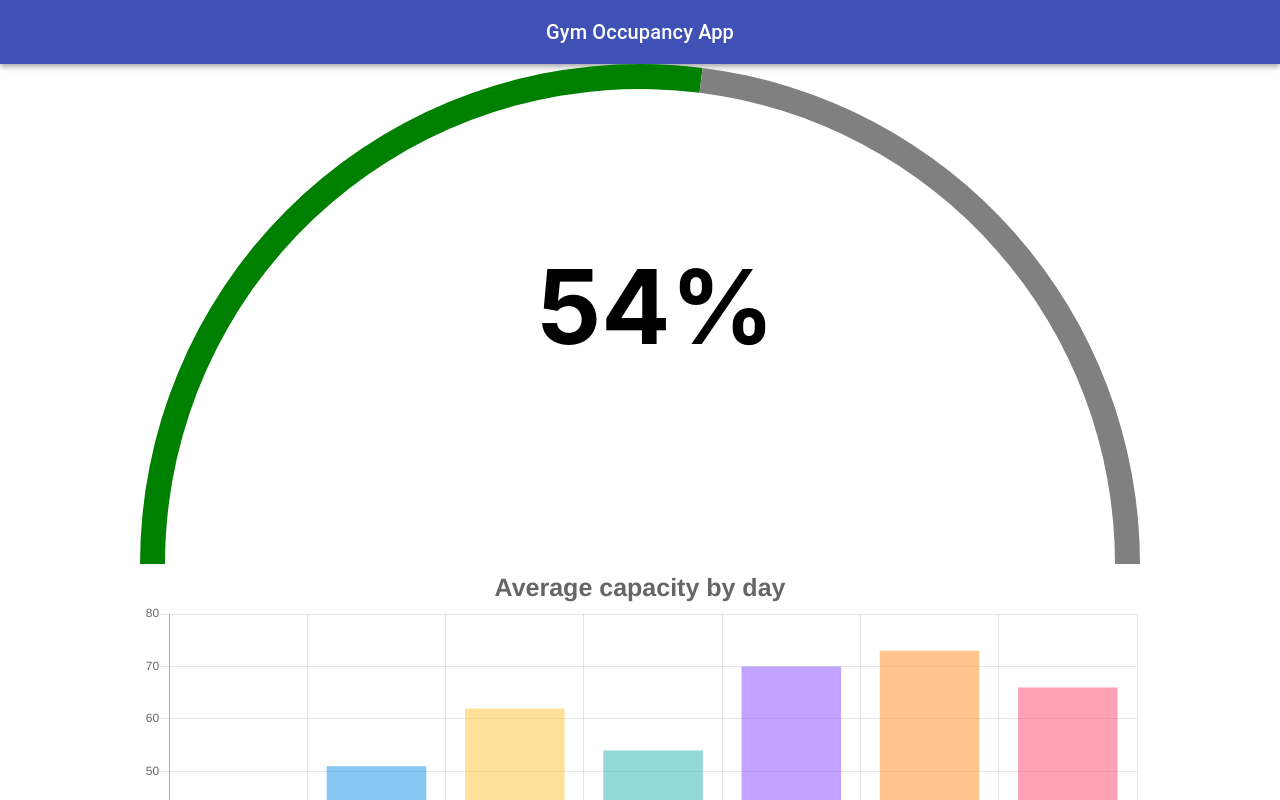
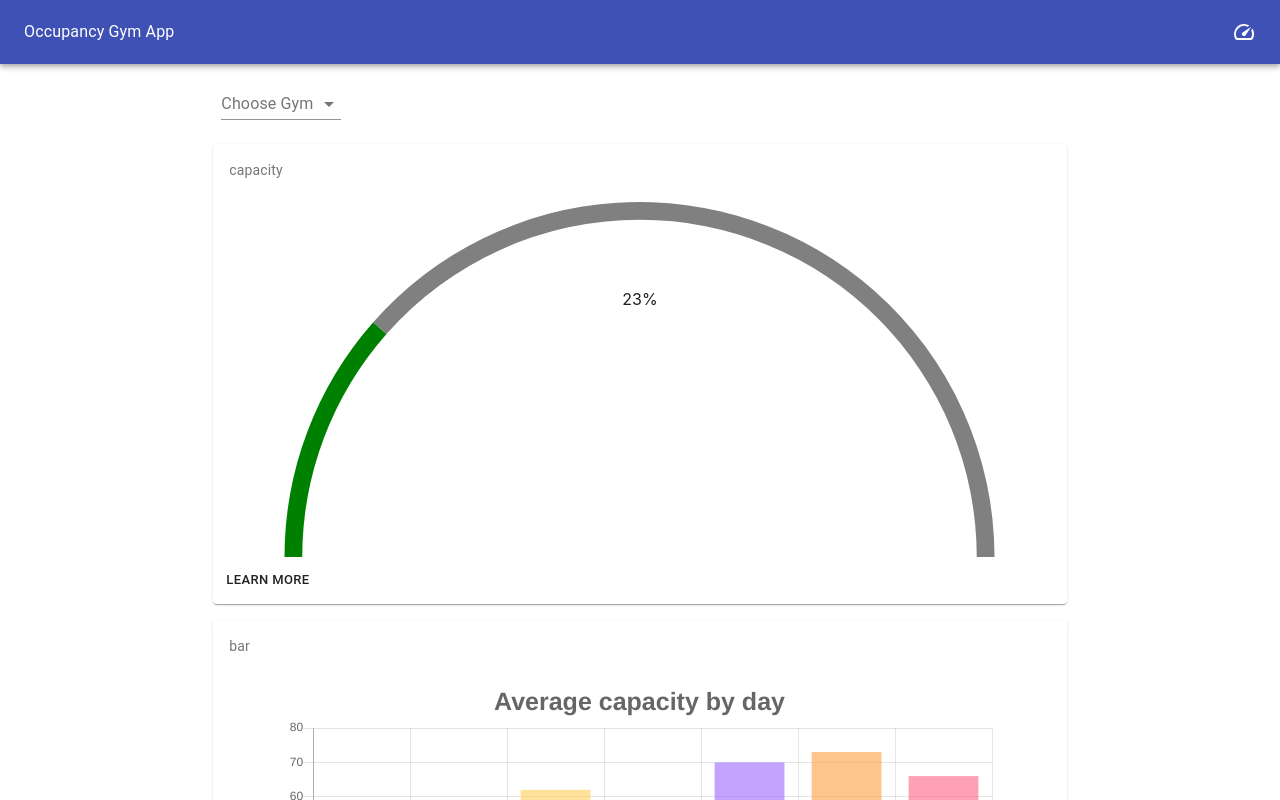
Before and after one commit to JottScones/frontend-testing, a React (Create React App) app: page / in a window 1280 px wide. Shown: the top 800 px of the page. Built offline with nearby package versions, Linux system fonts and the light colour scheme; the HTML template or start-up script is replaced by a standard one.

Commit message:
More material-ui focused design using grids

```diff
--- a/src/App.js
+++ b/src/App.js
@@ -1,63 +1,24 @@
 import React, { Component } from 'react';
-import BarGraph from './components/charts/BarGraph';
-import Capacity from './components/charts/Capacity';
-import Header from './components/layout/Header';
-import Menu from './components/navigation/MenuBar';
-import './App.css';
+import { Grid } from '@material-ui/core';
+import Header from './components/Header';
+import Content from './components/Content';
 
 class App extends Component {
-  constructor() {
-    super();
-    this.state = {
-      capacityData: {},
-      barData: {}
-    }
-  }
-
-  componentWillMount() {
-    this.getChartData();
-  }
-
-  getChartData() {
-    // Ajax call here
-    this.setState({
-      capacityData: {
-        capacity: 54
-      },
-      barData: {
-        labels: ['Monday', 'Tuesday', 'Wednesday', 'Thursday', 'Friday', 'Saturday', 'Sunday'],
-        datasets:[{
-          label:'Av capacity',
-          data:[
-            43,
-            51,
-            62,
-            54,
-            70,
-            73,
-            66
-          ],
-          backgroundColor:[
-            'rgba(255, 99, 132, 0.6)',
-            'rgba(54, 162, 235, 0.6)',
-            'rgba(255, 206, 86, 0.6)',
-            'rgba(75, 192, 192, 0.6)',
-            'rgba(153, 102, 255, 0.6)',
-            'rgba(255, 159, 64, 0.6)',
-            'rgba(255, 99, 132, 0.6)'
-          ]
-        }]
-      }
-    });
-  }
 
   render() {
     return (
-      <div className="App">
-          <Menu />
-          <Capacity capacityData={this.state.capacityData}/>
-          <BarGraph barData={this.state.barData}/>
-      </div>
+      <Grid container direction="column">
+        <Grid item>
+          <Header />
+        </Grid>
+        <Grid item container>
+          <Grid item xs={false} sm={2} />
+          <Grid item xs={12} sm={8}>
+            <Content />
+          </Grid>
+          <Grid item xs={false} sm={2} />
+        </Grid>
+      </Grid>
     );
   }
 }
--- /dev/null
+++ b/src/components/Card.js
@@ -0,0 +1,39 @@
+import React from 'react';
+import { makeStyles } from '@material-ui/core/styles';
+import Card from '@material-ui/core/Card';
+import CardActions from '@material-ui/core/CardActions';
+import CardContent from '@material-ui/core/CardContent';
+import Button from '@material-ui/core/Button';
+import Typography from '@material-ui/core/Typography';
+
+const useStyles = makeStyles({
+  root: {
+    minWidth: 275,
+  },
+  title: {
+    fontSize: 14,
+  },
+  pos: {
+    marginBottom: 12,
+  }
+});
+
+const SimpleCard = (props) => {
+  const classes = useStyles();
+
+  return (
+    <Card className={classes.root}>
+      <CardContent>
+        <Typography className={classes.title} color="textSecondary" gutterBottom>
+          {props.title}
+        </Typography>
+      </CardContent>
+      {props.children}
+      <CardActions>
+        <Button size="small">Learn More</Button>
+      </CardActions>
+    </Card>
+  );
+}
+
+export default SimpleCard;
--- /dev/null
+++ b/src/components/Content.js
@@ -0,0 +1,65 @@
+import React from 'react';
+import SimpleCard from './Card'
+import {Grid} from '@material-ui/core';
+import GymSelect from './GymSelect';
+import Capacity from './charts/Capacity';
+import BarGraph from './charts/BarGraph'
+
+
+const Content = () => (
+  <div>
+    <Grid container direction="column" spacing={2}>
+      <Grid item><GymSelect /></Grid>
+      <Grid item>
+        <SimpleCard title="capacity">
+          <Grid container direction="row">
+            <Grid item xs={1} ms={2}></Grid>
+            <Grid item xs={10} ms={2}>
+              <Capacity capacity={23}/>
+            </Grid>
+            <Grid item xs={1} ms={2}></Grid>
+          </Grid>
+        </SimpleCard>
+      </Grid>
+      <Grid item>
+        <SimpleCard title="bar">
+        <Grid container direction="row">
+          <Grid item xs={1} ms={2}></Grid>
+          <Grid item xs={10} ms={2}>
+            <BarGraph barData={barData()}/>
+          </Grid>
+          <Grid item xs={1} ms={2}></Grid>
+        </Grid>
+        </SimpleCard>
+      </Grid>
+    </Grid>
+  </div>
+);
+
+const barData = () => (
+  {
+    labels: ['Monday', 'Tuesday', 'Wednesday', 'Thursday', 'Friday', 'Saturday', 'Sunday'],
+    datasets:[{
+      label:'Av capacity',
+      data:[
+        43,
+        51,
+        62,
+        54,
+        70,
+        73,
+        66
+      ],
+      backgroundColor:[
+        'rgba(255, 98, 132, 0.6)',
+        'rgba(54, 162, 235, 0.6)',
+        'rgba(255, 206, 86, 0.6)',
+        'rgba(75, 192, 192, 0.6)',
+        'rgba(153, 102, 255, 0.6)',
+        'rgba(255, 159, 64, 0.6)',
+        'rgba(255, 99, 132, 0.6)'
+      ]
+    }]
+  }
+)
+export default Content;
--- /dev/null
+++ b/src/components/GymSelect.js
@@ -0,0 +1,57 @@
+import React from 'react';
+import { makeStyles } from '@material-ui/core/styles';
+import InputLabel from '@material-ui/core/InputLabel';
+import MenuItem from '@material-ui/core/MenuItem';
+import FormControl from '@material-ui/core/FormControl';
+import Select from '@material-ui/core/Select';
+
+const useStyles = makeStyles((theme) => ({
+  button: {
+    display: 'block',
+    marginTop: theme.spacing(2),
+  },
+  formControl: {
+    margin: theme.spacing(1),
+    minWidth: 120,
+  },
+}));
+
+export default function GymSelect() {
+  const classes = useStyles();
+  const [age, setAge] = React.useState('');
+  const [open, setOpen] = React.useState(false);
+
+  const handleChange = (event) => {
+    setAge(event.target.value);
+  };
+
+  const handleClose = () => {
+    setOpen(false);
+  };
+
+  const handleOpen = () => {
+    setOpen(true);
+  };
+
+  return (
+    <div>
+      <FormControl className={classes.formControl}>
+        <InputLabel id="demo-controlled-open-select-label">Choose Gym</InputLabel>
+        <Select
+          labelId="demo-controlled-open-select-label"
+          id="demo-controlled-open-select"
+          open={open}
+          onClose={handleClose}
+          onOpen={handleOpen}
+          value={age}
+          onChange={handleChange}
+        >
+          <MenuItem value=""><em>None</em></MenuItem>
+          <MenuItem value={"ethos"}>Ethos</MenuItem>
+          <MenuItem value={"puregym"}>PureGym</MenuItem>
+          <MenuItem value={"fakegym"}>FakeGym</MenuItem>
+        </Select>
+      </FormControl>
+    </div>
+  );
+}
--- /dev/null
+++ b/src/components/Header.js
@@ -0,0 +1,26 @@
+import React from 'react';
+import { AppBar, Toolbar, Typography } from '@material-ui/core';
+import SpeedIcon from '@material-ui/icons/Speed';
+import {makeStyles} from '@material-ui/styles';
+
+const useStyles = makeStyles(() => ({
+  typographyStyles: {
+    flex: 1
+  }
+}));
+
+const Header = () => {
+  const classes = useStyles();
+
+  return (
+    <AppBar position="static">
+      <Toolbar>
+        <Typography className={classes.typographyStyles}>
+          Occupancy Gym App
+        </Typography>
+        <SpeedIcon />
+      </Toolbar>
+    </AppBar>
+)};
+
+export default Header;
--- a/src/components/charts/BarGraph.js
+++ b/src/components/charts/BarGraph.js
@@ -1,23 +1,13 @@
-import React, { Component } from 'react';
-import { Bar } from 'react-chartjs-2';
-import './Chart.css'
+import React from 'react';
+import {Bar} from 'react-chartjs-2';
 
-
-class BarGraph extends Component {
-
-  constructor(props) {
-    super(props);
-    this.state = {
-      barData: props.barData
-    };
-  }
-
-  render() {
+const BarGraph = (props) => {
   return (
     <div className="Bar Chart">
       <Bar
-          data={this.state.barData}
+        data={props.barData}
         options={{
+          responsive: true,
           title: {
             display: true,
             text: "Average capacity by day",
@@ -36,9 +26,7 @@ class BarGraph extends Component {
         }}
       />
     </div>
-    );
-  }
-
-}
+  )
+};
 
 export default BarGraph;
--- a/src/components/charts/Capacity.js
+++ b/src/components/charts/Capacity.js
@@ -1,18 +1,9 @@
-import React, { Component } from 'react';
-import { Doughnut } from 'react-chartjs-2';
-import './Chart.css'
+import React from 'react';
+import {Doughnut} from 'react-chartjs-2';
 
-class Capacity extends Component {
-  constructor(props) {
-    super(props);
-    this.state = {
-      capacityData: props.capacityData
-    };
-  }
+const Capacity = (props) => {
+  const capacity = props.capacity;
 
-
-  render() {
-    const {capacity} = this.state.capacityData;
   return (
     <div className='Capacity Chart'>
       <Doughnut
@@ -26,6 +17,7 @@ class Capacity extends Component {
           }]
         }}
         options={{
+          responsive: true,
           rotation: 1 * Math.PI,
           circumference: 1 * Math.PI,
           legend: {
@@ -37,20 +29,21 @@ class Capacity extends Component {
           cutoutPercentage: 95
         }}
       />
-        <h2 style={readOutStyle}>{capacity+'%'}</h2>
+      <div style={textStyle()}>{capacity+'%'}</div>
     </div>
-    );
-  }
+  )
+};
 
-}
-
-const readOutStyle = {
+const textStyle = () => ({
+  width: '100%',
+  height: '40px',
   position: 'absolute',
-  left: '50%',
-  marginLeft: '-8vw',
-  top: '20%',
-  fontSize: '8vw',
-  textAlign: 'center'
-}
+  top: '40%',
+  left: 0,
+  marginTop: '-30px',
+  lineHeight: '19px',
+  textAlign: 'center',
+  zIndex: 999999999999999
+})
 
 export default Capacity;
--- a/src/components/charts/Chart.css
+++ /dev/null
@@ -1,5 +0,0 @@
-.Chart {
-  padding: 0px 30px;
-  max-width: 1000px;
-  margin: auto;
-}
--- a/src/components/layout/Header.js
+++ /dev/null
@@ -1,15 +0,0 @@
-import React, { Component } from 'react';
-
-class Header extends Component {
-
-  render() {
-    return (
-      <div>
-        <h1>Gym Occupancy App</h1>
-      </div>
-    );
-  }
-
-}
-
-export default Header;
--- a/src/components/navigation/MenuBar.js
+++ /dev/null
@@ -1,36 +0,0 @@
-import React from 'react';
-import { makeStyles } from '@material-ui/core/styles';
-import AppBar from '@material-ui/core/AppBar';
-import Toolbar from '@material-ui/core/Toolbar';
-import Typography from '@material-ui/core/Typography';
-import Button from '@material-ui/core/Button';
-import IconButton from '@material-ui/core/IconButton';
-import MenuIcon from '@material-ui/icons/Menu';
-
-const useStyles = makeStyles((theme) => ({
-  root: {
-    flexGrow: 1,
-  },
-  menuButton: {
-    marginRight: theme.spacing(2),
-  },
-  title: {
-    flexGrow: 1,
-  },
-}));
-
-export default function ButtonAppBar() {
-  const classes = useStyles();
-
-  return (
-    <div className={classes.root}>
-      <AppBar position="static">
-        <Toolbar>
-          <Typography variant="h6" className={classes.title}>
-            Gym Occupancy App
-          </Typography>
-        </Toolbar>
-      </AppBar>
-    </div>
-  );
-}
```
Lines whose indentation alone changed are shown as unchanged.
